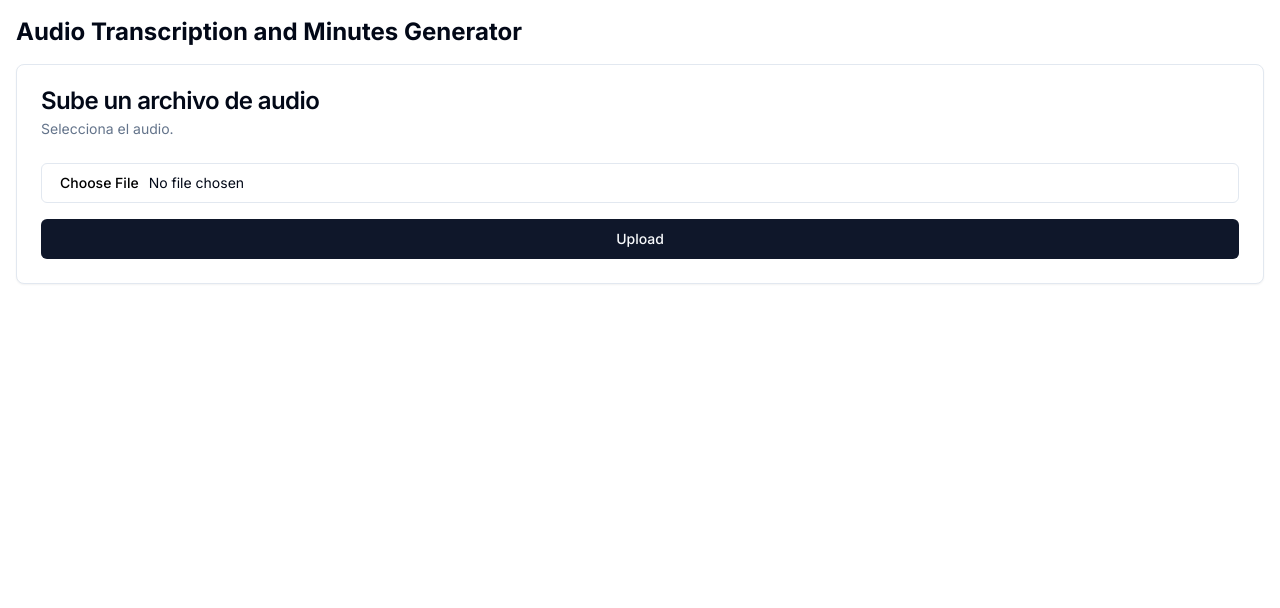
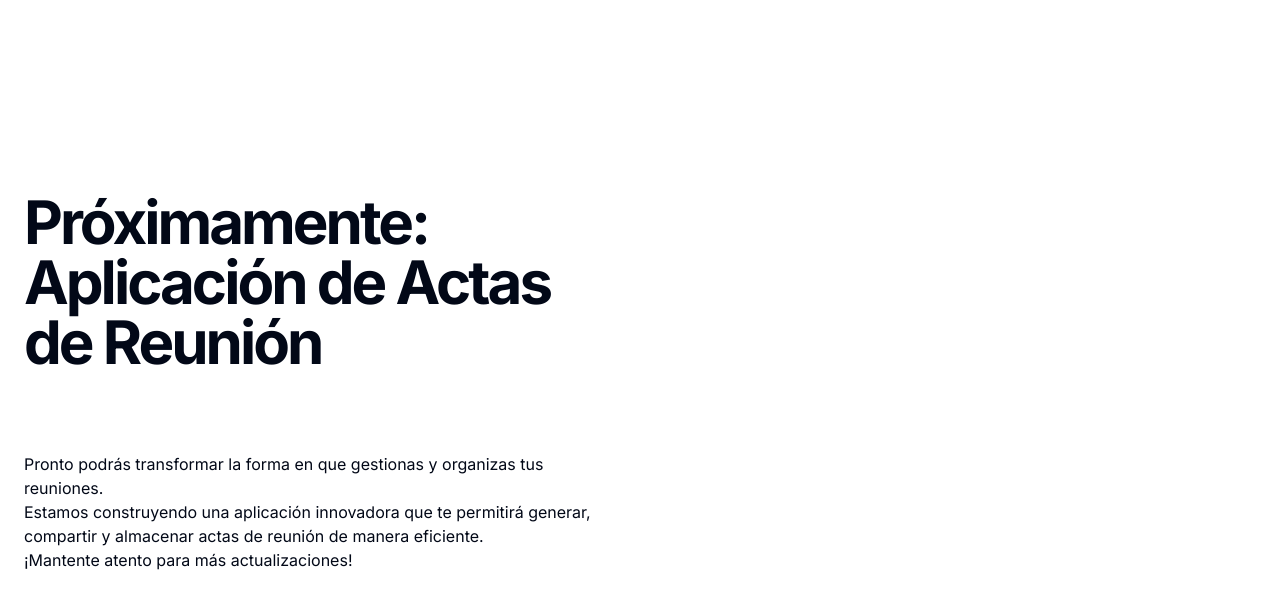
Before and after one commit to santiago-visanto/meeting_minute_assembly, a Next.js app: page / in a window 1280 px wide. Shown: the top 608 px of the page. Built offline with nearby package versions, Linux system fonts and the light colour scheme.

Commit message:
en construccion

```diff
--- a/app/meeting/page.tsx
+++ b/app/meeting/page.tsx
@@ -1,38 +1,20 @@
-/**
- * v0 by Vercel.
- * @see https://v0.dev/t/x3qJ1pboqoH
- * Documentation: https://v0.dev/docs#integrating-generated-code-into-your-nextjs-app
- */
-import Link from "next/link"
-import { Card, CardHeader, CardTitle, CardDescription, CardContent } from "@/components/ui/card"
-import { Input } from "@/components/ui/input"
-import { Button } from "@/components/ui/button"
+'use client';
 
-export default function Component() {
+import { useState } from 'react';
+import AudioUpload from '@/components/AudioUpload';
+import Transcription from '@/components/Transcription';
+import MinutesGenerator from '@/components/MinutesGenerator';
+
+export default function Home() {
+  const [audioUrl, setAudioUrl] = useState<string | null>(null);
+  const [transcript, setTranscript] = useState<string>('');
+
   return (
-    <div className="flex flex-col min-h-dvh">
-      <main className="flex-1 flex flex-col items-center justify-center px-4 md:px-6 py-12">
-        <div className="max-w-md w-full space-y-6">
-          <div className="text-center">
-            <h1 className="text-3xl font-bold">Audio Transcription</h1>
-            <p className="text-muted-foreground">Upload an audio file and get a transcript.</p>
-          </div>
-          <Card>
-            <CardHeader>
-              <CardTitle>Upload Audio</CardTitle>
-              <CardDescription>Supported formats: MP3, WAV, FLAC</CardDescription>
-            </CardHeader>
-            <CardContent>
-              <form className="space-y-4">
-                <Input type="file" id="audio-file" />
-                <Button type="submit" className="w-full">
-                  Transcribe
-                </Button>
-              </form>
-            </CardContent>
-          </Card>
-        </div>
-      </main>
-    </div>
-  )
+    <main className="container mx-auto p-4">
+      <h1 className="text-2xl font-bold mb-4">Audio Transcription and Minutes Generator</h1>
+      <AudioUpload onUploadComplete={setAudioUrl} />
+      {audioUrl && <Transcription audioUrl={audioUrl} onTranscriptionComplete={setTranscript} />}
+      {transcript && <MinutesGenerator transcript={transcript} />}
+    </main>
+  );
 }
--- a/app/page.tsx
+++ b/app/page.tsx
@@ -1,20 +1,31 @@
-'use client';
 
-import { useState } from 'react';
-import AudioUpload from '@/components/AudioUpload';
-import Transcription from '@/components/Transcription';
-import MinutesGenerator from '@/components/MinutesGenerator';
+export default function Component() {
+  return (
+    <div className="flex flex-col min-h-[100dvh]">
+      <main className="flex-1">
+        <section className="w-full py-12 md:py-24 lg:py-32 xl:py-48">
+          <div className="container px-4 md:px-6">
+            <div className="grid gap-6 lg:grid-cols-[1fr_400px] lg:gap-12 xl:grid-cols-[1fr_600px]">
+              <div className="flex flex-col justify-center space-y-4">
+                <div className="space-y-2">
+                  <h1 className="text-3xl font-bold tracking-tighter sm:text-5xl xl:text-6xl/none">
+                  Próximamente: Aplicación de Actas de Reunión
+                  </h1>
+                  <br></br>
+                  <br></br>
+                  <br></br>
+                  <p>
+                  Pronto podrás transformar la forma en que gestionas y organizas tus reuniones. <br></br>
+                  Estamos construyendo una aplicación innovadora que te permitirá generar, compartir y almacenar actas de reunión de manera eficiente. <br></br>
+                  ¡Mantente atento para más actualizaciones!
+                  </p>
 
-export default function Home() {
-  const [audioUrl, setAudioUrl] = useState<string | null>(null);
-  const [transcript, setTranscript] = useState<string>('');
-
-  return (
-    <main className="container mx-auto p-4">
-      <h1 className="text-2xl font-bold mb-4">Audio Transcription and Minutes Generator</h1>
-      <AudioUpload onUploadComplete={setAudioUrl} />
-      {audioUrl && <Transcription audioUrl={audioUrl} onTranscriptionComplete={setTranscript} />}
-      {transcript && <MinutesGenerator transcript={transcript} />}
-    </main>
-  );
+                </div>
+              </div>
+            </div>
+          </div>
+        </section>
+      </main>
+    </div>
+  )
 }
```
